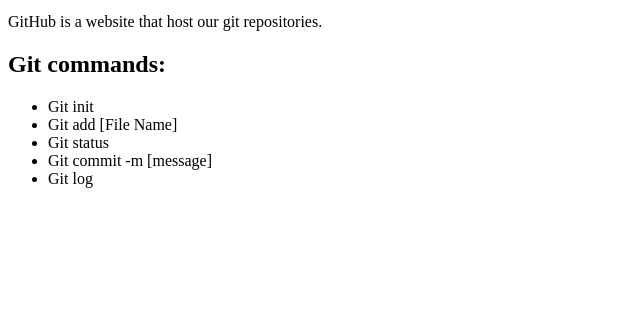
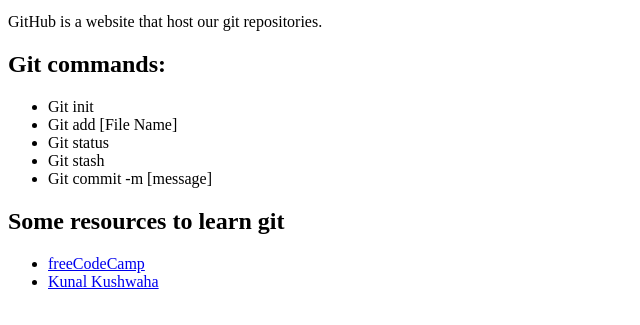
Before and after one commit to NINAD-17/git-practice-d8723, a plain HTML site: page index.html in a window 1280 px wide. Shown: the part 101-426 px from the top of the page, without its empty margins (0-640 px from the left). Drawn offline with Linux system fonts and the light colour scheme.

Commit message:
add some resource links
Added youtube channal links

```diff
--- a/index.html
+++ b/index.html
@@ -18,8 +18,14 @@
         <li>Git init</li>
         <li>Git add [File Name]</li>
         <li>Git status</li>
+        <li>Git stash</li>
         <li>Git commit -m [message]</li>
-        <li>Git log</li>
+    </ul>
+
+    <h2>Some resources to learn git</h2>
+    <ul>
+        <li><a href="https://youtu.be/RGOj5yH7evk">freeCodeCamp</a></li>
+        <li><a href="https://youtu.be/apGV9Kg7ics">Kunal Kushwaha</a></li>
     </ul>
 
 </body>
```
